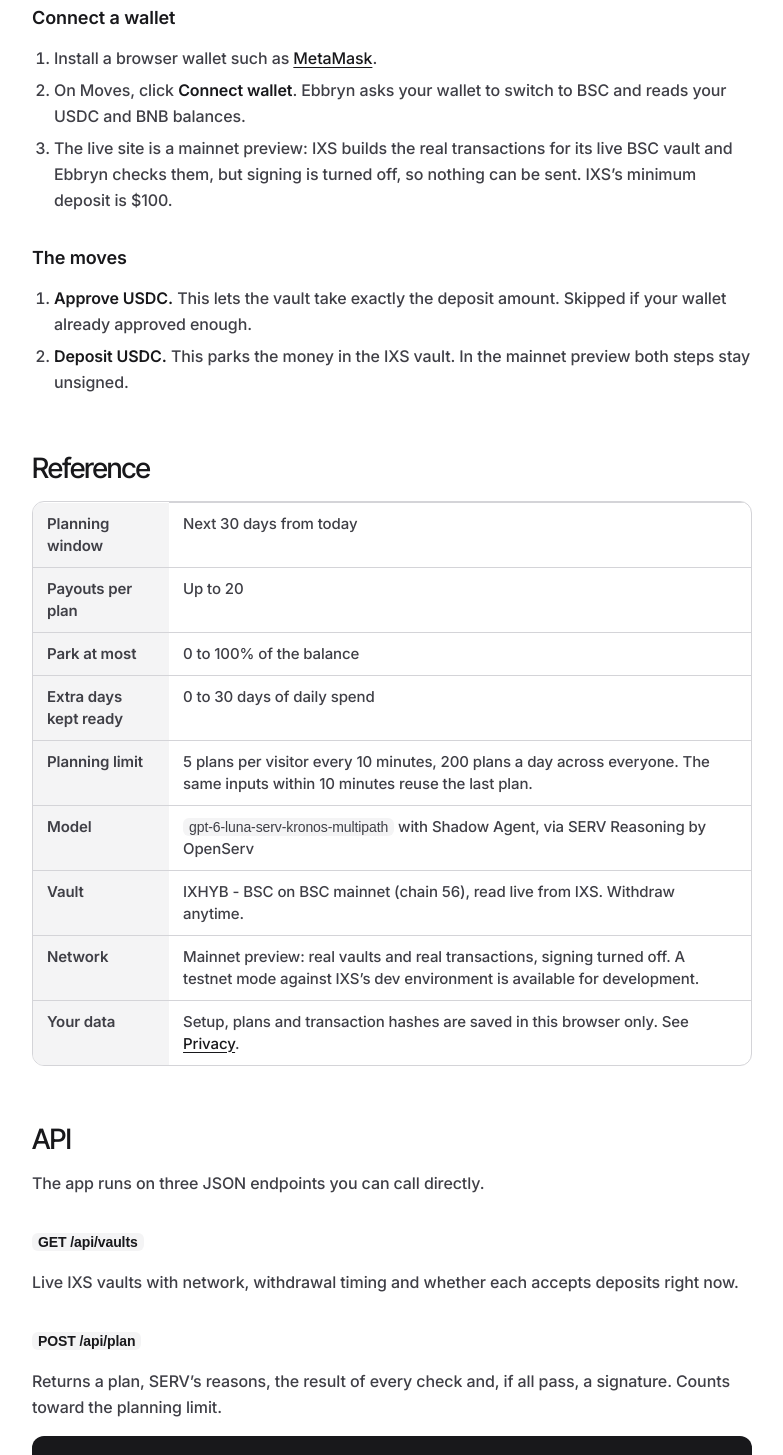
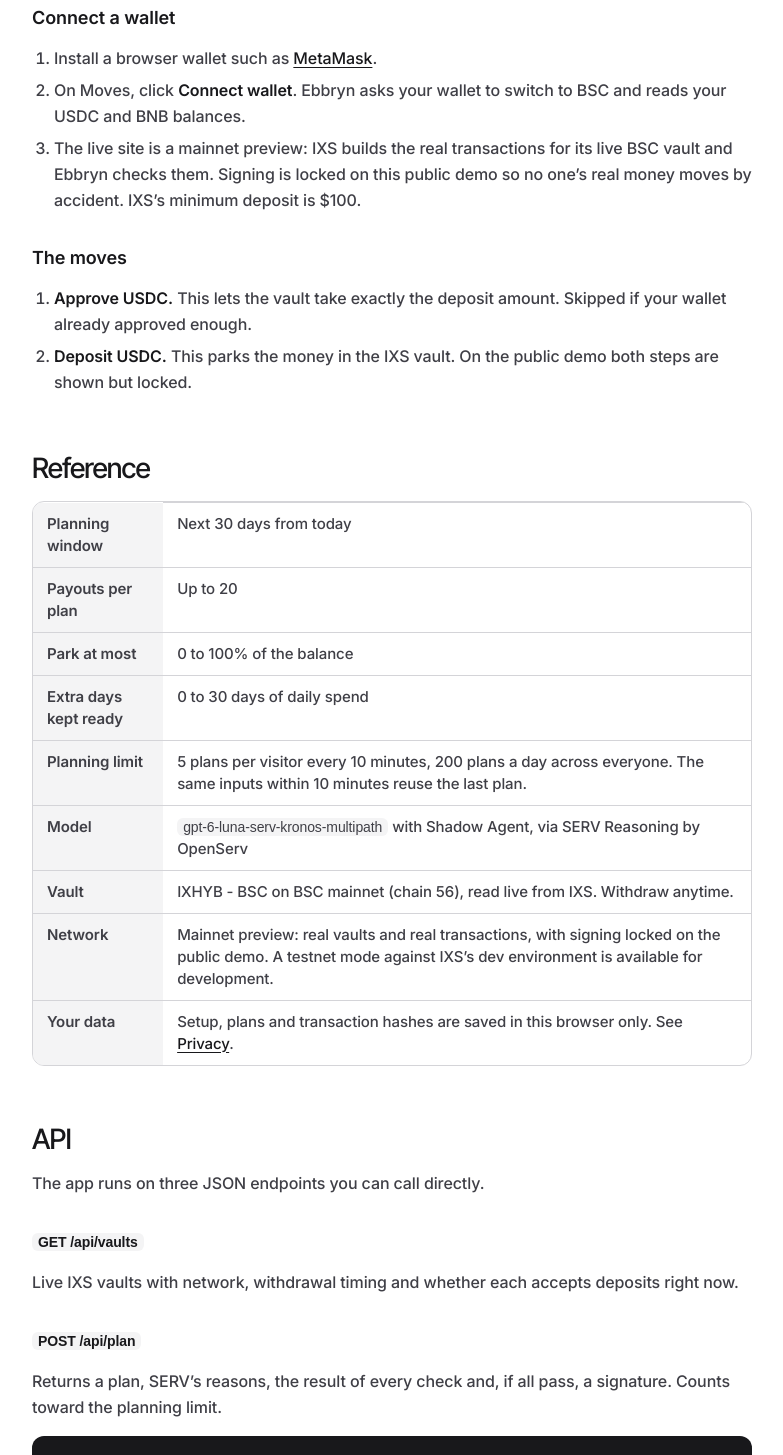
Before and after one commit to mystiquemide/ebbryn, a Next.js app: page /docs in a window 1280 px wide. Shown: the part 3080-4535 px from the top of the page, without its empty margins (276-1059 px from the left). Built offline with nearby package versions, Linux system fonts and the light colour scheme; no server answers; a web font is replaced by a local one.

Commit message:
Describe the mainnet signing lock as a public-demo safety measure

```diff
--- a/src/app/docs/page.tsx
+++ b/src/app/docs/page.tsx
@@ -147,7 +147,7 @@
       <ol>
         <li>Install a browser wallet such as <a href="https://metamask.io" target="_blank" rel="noreferrer">MetaMask</a>.</li>
         <li>On Moves, click <strong>Connect wallet</strong>. Ebbryn asks your wallet to switch to BSC and reads your USDC and BNB balances.</li>
-        <li>The live site is a mainnet preview: IXS builds the real transactions for its live BSC vault and Ebbryn checks them, but signing is turned off, so nothing can be sent. IXS’s minimum deposit is $100.</li>
+        <li>The live site is a mainnet preview: IXS builds the real transactions for its live BSC vault and Ebbryn checks them. Signing is locked on this public demo so no one’s real money moves by accident. IXS’s minimum deposit is $100.</li>
       </ol>
       <h3>The moves</h3>
       <ol>
@@ -155,7 +155,7 @@
           <strong>Approve USDC.</strong> This lets the vault take exactly the deposit amount. Skipped if your wallet already approved enough.
         </li>
         <li>
-          <strong>Deposit USDC.</strong> This parks the money in the IXS vault. In the mainnet preview both steps stay unsigned.
+          <strong>Deposit USDC.</strong> This parks the money in the IXS vault. On the public demo both steps are shown but locked.
         </li>
       </ol>
 
@@ -195,7 +195,7 @@
             </tr>
             <tr>
               <th>Network</th>
-              <td>Mainnet preview: real vaults and real transactions, signing turned off. A testnet mode against IXS’s dev environment is available for development.</td>
+              <td>Mainnet preview: real vaults and real transactions, with signing locked on the public demo. A testnet mode against IXS’s dev environment is available for development.</td>
             </tr>
             <tr>
               <th>Your data</th>
@@ -291,7 +291,7 @@
       <h3>Is this financial advice?</h3>
       <p>No. Ebbryn turns the rules you set into a proposed schedule. You decide whether to sign anything.</p>
       <h3>Can I use real funds?</h3>
-      <p>No. Ebbryn is a hackathon build and hasn’t been audited. It reads real IXS mainnet vaults but never lets anyone sign on mainnet.</p>
+      <p>No. Ebbryn is a hackathon build and hasn’t been audited. It reads real IXS mainnet vaults, and signing is locked on the public demo so no one’s funds move by accident.</p>
       <h3>Why does planning take up to two minutes?</h3>
       <p>SERV reasons over your rules and a second agent reviews the draft before it’s returned. If a request stalls, Ebbryn sends a second one and uses whichever finishes first.</p>
       <h3>What if SERV makes a mistake?</h3>
--- a/src/app/terms/page.tsx
+++ b/src/app/terms/page.tsx
@@ -15,7 +15,7 @@
   { id: "service", label: "What Ebbryn is" },
   { id: "custody", label: "No custody" },
   { id: "advice", label: "No financial advice" },
-  { id: "testnet", label: "Preview only" },
+  { id: "testnet", label: "Public demo" },
   { id: "responsibilities", label: "Your responsibilities" },
   { id: "third-parties", label: "Third-party services" },
   { id: "availability", label: "Availability and limits" },
@@ -56,9 +56,9 @@
         Plans are generated from the rules and numbers you enter. They are not financial, investment, legal or tax advice, and Ebbryn has no fiduciary duty to you. Yields, withdrawal timing and vault availability are set by third parties and can change. Any figures on the site, including the idle cash calculator, are illustrations based on your own assumptions.
       </p>
 
-      <h2 id="testnet">Preview only</h2>
+      <h2 id="testnet">Public demo</h2>
       <p>
-        Ebbryn reads IXS’s live mainnet vaults and builds real transactions for review, but signing is turned off on mainnet, so it can’t move real funds. A testnet mode exists for development and uses test tokens with no value. The code hasn’t been audited. Don’t rely on it for real treasury decisions.
+        Ebbryn reads IXS’s live mainnet vaults and builds real transactions for review, but signing on mainnet is locked on this public demo, so no one’s real funds can move by accident. A testnet mode exists for development and uses test tokens with no value. The code hasn’t been audited. Don’t rely on it for real treasury decisions.
       </p>
 
       <h2 id="responsibilities">Your responsibilities</h2>
--- a/src/components/SiteChrome.tsx
+++ b/src/components/SiteChrome.tsx
@@ -38,7 +38,7 @@
       </div>
       <div className="border-t border-steel">
         <div className="container-page flex py-6 text-[12px] text-slate md:justify-end">
-        <span className="num">Preview only, no signing on mainnet. Not financial advice.</span>
+        <span className="num">Public demo, signing locked on mainnet. Not financial advice.</span>
         </div>
       </div>
     </footer>
--- a/src/components/landing/Hero.tsx
+++ b/src/components/landing/Hero.tsx
@@ -48,7 +48,7 @@
             </Link>
           </div>
           <p style={{ "--d": "760ms" } as React.CSSProperties} className="fade-up num text-[12px] uppercase tracking-[0.24px] text-slate">SERV plans. Code checks. IXS builds. You sign.</p>
-          <p style={{ "--d": "820ms" } as React.CSSProperties} className="fade-up text-[13px] text-slate">{IXS_NETWORK === "mainnet" ? "Live IXS mainnet vaults. Transactions are built and checked, never signed here." : "Testnet build. Deposits are built and checked, not sent."}</p>
+          <p style={{ "--d": "820ms" } as React.CSSProperties} className="fade-up text-[13px] text-slate">{IXS_NETWORK === "mainnet" ? "Live IXS mainnet vaults. Real transactions, built and checked. Signing is locked on this public demo." : "Testnet build. Deposits are built and checked, not sent."}</p>
         </div>
 
         <div style={{ "--d": "300ms" } as React.CSSProperties} className="fade-up">
--- a/src/components/landing/Vaults.tsx
+++ b/src/components/landing/Vaults.tsx
@@ -5,7 +5,7 @@
 import { asOfCopy, networkCopy, withdrawalCopy } from "@/lib/vaultCopy";
 
 const PREVIEW_NOTE =
-  IXS_NETWORK === "mainnet" ? "Real vaults: transactions are built and checked, never signed here." : "Testnet vaults: deposits are built and checked, not sent.";
+  IXS_NETWORK === "mainnet" ? "Real vaults: transactions are built and checked. Signing is locked on this public demo." : "Testnet vaults: deposits are built and checked, not sent.";
 
 function Deposits({ v }: { v: VaultInfo }) {
   return (
--- a/src/components/moves/MovesScreen.tsx
+++ b/src/components/moves/MovesScreen.tsx
@@ -379,7 +379,7 @@
 
       {mainnet && (
         <p className="rounded-[12px] bg-cloud p-4 text-[15px] leading-[23px] text-ink" style={{ boxShadow: "inset 0 0 0 1px #d4d4d8" }}>
-          Mainnet preview. Ebbryn asks IXS to build the real transactions for its live {networkCopy((moves[0] ?? parkedVault)?.network ?? "bsc")} vault and checks them. Signing is turned off in this build, so nothing can be sent. IXS&apos;s minimum deposit is $100.
+          Mainnet preview. Ebbryn asks IXS to build the real transactions for its live {networkCopy((moves[0] ?? parkedVault)?.network ?? "bsc")} vault and checks them. Signing is locked on this public demo so no one&apos;s real money moves by accident. In your own setup, you sign from your wallet. IXS&apos;s minimum deposit is $100.
         </p>
       )}
 
@@ -464,7 +464,7 @@
                       </button>
                       {!canSign && st.kind === "idle" && (
                         <span className="text-[12px] text-slate">
-                          {mainnet ? "Signing is off on mainnet in this build." : !account ? "Connect a wallet first." : wrongChain ? "Switch networks first." : shortOfFunds ? "Not enough USDC." : noGas ? `Not enough ${gasSymbol} for gas.` : `Unlocks after step ${si} confirms.`}
+                          {mainnet ? "Signing is locked on this public demo." : !account ? "Connect a wallet first." : wrongChain ? "Switch networks first." : shortOfFunds ? "Not enough USDC." : noGas ? `Not enough ${gasSymbol} for gas.` : `Unlocks after step ${si} confirms.`}
                         </span>
                       )}
                     </div>
--- a/src/lib/wallet.ts
+++ b/src/lib/wallet.ts
@@ -87,7 +87,7 @@
   onSent: (hash: `0x${string}`) => void,
 ): Promise<TxOutcome> {
   // Hard stop: this build never signs on a chain holding real funds, whatever the UI shows.
-  if (isMainnetChain(chainId)) throw new WalletError("Signing is turned off on mainnet in this build.");
+  if (isMainnetChain(chainId)) throw new WalletError("Signing is locked on this public demo so no one's real money moves by accident.");
   const chain = chainById(chainId);
   if (!window.ethereum || !chain) throw new WalletError("No browser wallet found.");
   const wallet = createWalletClient({ chain, transport: custom(window.ethereum) });
```
Also changed, not shown: 1 other file (tests, documents, lock files or other folders).
